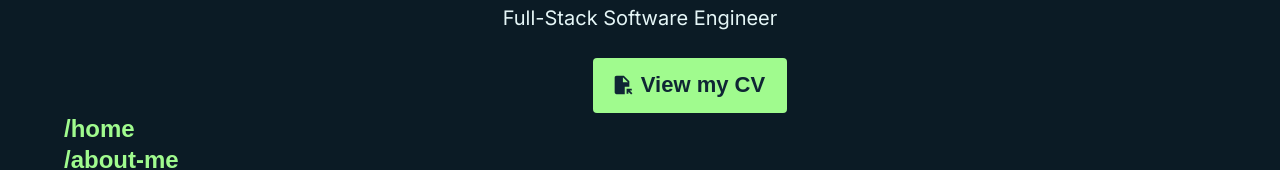
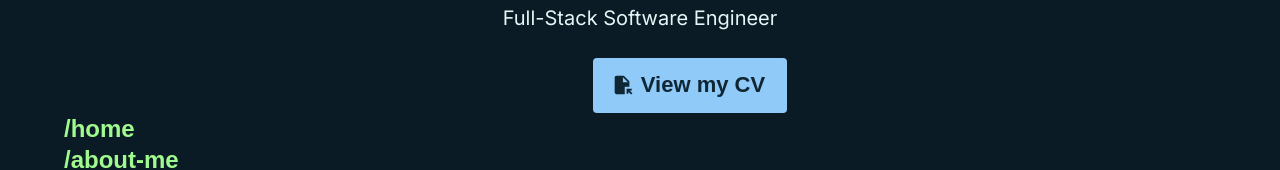
Before and after one commit to epicjoanna/my-portfolio, a Next.js app: page / in a window 1280 px wide. Shown: the part 447-617 px from the top of the page. Built offline with nearby package versions, Linux system fonts and the light colour scheme; a web font is replaced by a local one.

Commit message:
fix hover highlight

```diff
--- a/src/app/styles/Home.css
+++ b/src/app/styles/Home.css
@@ -35,7 +35,7 @@
   font-weight: bold !important;
   text-decoration: none !important;
   text-transform: none !important;
-  background: var(--highlight) !important;
+  background: var(--highlight);
   color: var(--button-text) !important;
   transition: all 0.3s ease-in-out;
   transform: translateX(50px);
@@ -43,7 +43,7 @@
 
 .email-button:hover {
   color: var(--button-text) !important;
-  background: var(--hover-highlight);
+  background-color: var(--hover-highlight);
 }
 
 .button-section {
```
